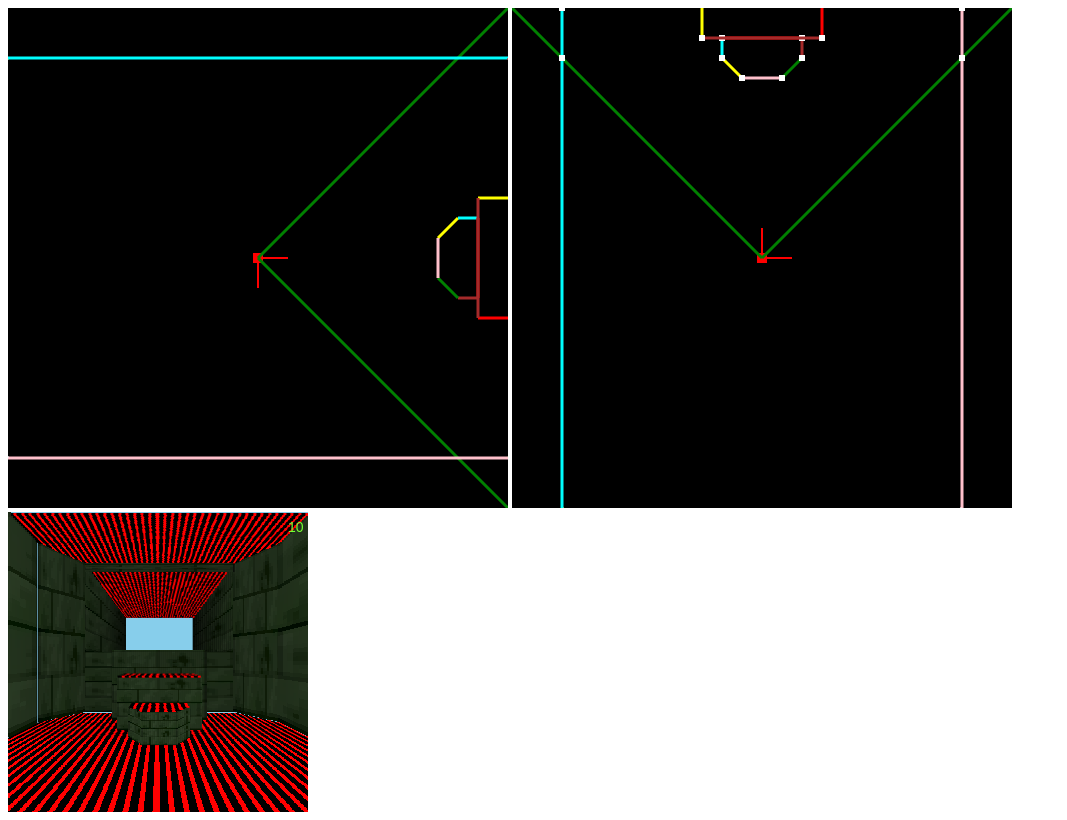
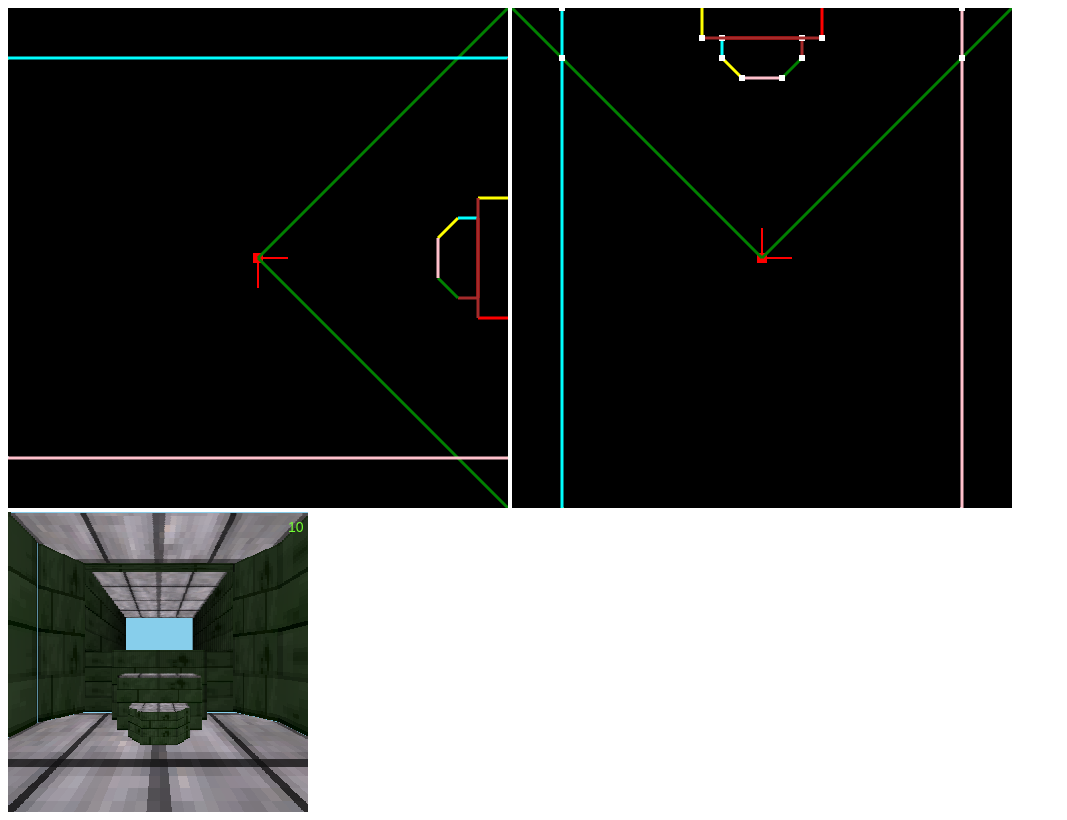
Before and after one commit to jahepi-mx/doom-canvas-js, a plain HTML site: page index.html in a window 1280 px wide. Shown: the whole page, without its empty margins (0-1067 px from the left). Drawn offline with Linux system fonts and the light colour scheme; animation ran at ten frames a second.

Commit message:
Texture mapping improvements

```diff
--- a/index.html
+++ b/index.html
@@ -50,6 +50,11 @@ window.onload = function() {
     canvas3d.height = height3d;
     player = new Player(hw, hh);
 
+    var canvas = document.getElementById("floorCanvas");
+    var floorContext = document.getElementById("floorCanvas").getContext("2d");
+    floorContext.drawImage(document.getElementById("floor"), 0, 0);
+    var floorImgData = floorContext.getImageData(0, 0, canvas.width, canvas.height);
+
     tan = 1 / Math.tan(player.fovDegrees * player.toRadians);
     camZOffset.z = 100;
 
@@ -62,7 +67,7 @@ window.onload = function() {
     segment.add(250, -200, -250, -200, "pink", 0, 0);
     segment.add(-250, -200, -300, -150, "white", 0, 0);
     segment.add(-300, -150, -300, 150, "orange", 0, 0);
-    segment.texturizeFloorCeiling();
+    segment.loadFloorCeilingTextureData(floorImgData);
     segments.push(segment);
 
     segment = new Segment(player, camZOffset, 0, 40, tan, hw3d, hh3d, hw, hh);
@@ -73,7 +78,7 @@ window.onload = function() {
     segment.add(200, -40, 180, -20, "green", 0, 0);
     segment.add(180, -20, 180, 20, "pink", 0, 0);
     segment.hasFloor = false;
-    segment.texturizeFloorCeiling();
+    segment.loadFloorCeilingTextureData(floorImgData);
     segments.push(segment);
 
     segment = new Segment(player, camZOffset, 0, 80, tan, hw3d, hh3d, hw, hh);
@@ -82,7 +87,7 @@ window.onload = function() {
     segment.add(260, -60, 220, -60, "red", 0, 0);
     segment.add(220, -60, 220, 60, "brown", 0, 0);
     segment.hasFloor = false;
-    segment.texturizeFloorCeiling();
+    segment.loadFloorCeilingTextureData(floorImgData);
     segments.push(segment);
 
     segment = new Segment(player, camZOffset, 0, 120, tan, hw3d, hh3d, hw, hh);
@@ -91,7 +96,7 @@ window.onload = function() {
     segment.add(300, -80, 260, -80, "red", 0, 0);
     segment.add(260, -80, 260, 80, "brown", 0, 0);
     segment.hasFloor = false;
-    segment.texturizeFloorCeiling();
+    segment.loadFloorCeilingTextureData(floorImgData);
     segments.push(segment);
 
     segment = new Segment(player, camZOffset, 120, 180, tan, hw3d, hh3d, hw, hh);
@@ -99,7 +104,7 @@ window.onload = function() {
     segment.add(650, 150, 650, -150, "cyan", 20, 0);
     segment.add(650, -150, 300, -150, "red", 0, 0);
     segment.add(300, -150, 300, 150, "brown", 0, 20);
-    segment.texturizeFloorCeiling();
+    segment.loadFloorCeilingTextureData(floorImgData);
     segments.push(segment);
 
     image = new Image(50, 50);
@@ -171,8 +176,10 @@ function render(time) {
             context3d.fillStyle = "rgba(0,0,0," + (obj.order / 800) + ")";
             context3d.fillRect(hw3d + obj.x, hh3d - obj.z, obj.width, obj.height);
         } else {
-            context3d.fillStyle = obj.color;
-            context3d.fillRect(hw3d + obj.x, hh3d - obj.z, obj.width, obj.height);
+            for (let data of obj.data) {
+                context3d.fillStyle = data.color;
+                context3d.fillRect(hw3d + data.x, hh3d - data.z, data.width, data.height);
+            }
         }
     }
 
@@ -191,5 +198,9 @@ function render(time) {
 <canvas id="localCanvas" style="background-color: black;"></canvas>
 <canvas id="3dCanvas" style="background-color: #87ceeb;"></canvas>
 
+<img id="floor" src="floor.png" width="50" height="50" style="display: none;">
+<canvas id="floorCanvas" width="50" height="50" style="display: none;"></canvas>
+
+</canvas>
 </body>
 </html>
--- a/segment.js
+++ b/segment.js
@@ -22,10 +22,10 @@ class Segment {
         this.hh = hh;
 
         // For ceiling and floor texturing
-        this.texmins = new Map();
-        this.texmaxs = new Map();
-        this.ytexmin = Number.MAX_VALUE;
-        this.ytexmax = Number.MIN_VALUE;
+        this.minx = Number.MAX_VALUE;
+        this.maxx = Number.MIN_VALUE;
+        this.miny = Number.MAX_VALUE;
+        this.maxy = Number.MIN_VALUE;
         this.texcolors = [];
         this.texcolorsints = [];
     }
@@ -39,6 +39,10 @@ class Segment {
             line.ceiling = ceiling;
             this.lines.push(line);
         }
+        this.minx = Math.min(x1, this.minx);
+        this.maxx = Math.max(x1, this.maxx);
+        this.miny = Math.min(y1, this.miny);
+        this.maxy = Math.max(y1, this.maxy);
         this.positions.push(new Vector(x1, y1));
     }
 
@@ -96,7 +100,6 @@ class Segment {
 
     render(yBuffer, context, localContext) {
         var hasIntersections = false;
-        // Draws lines (walls)
         for (let line of this.lines) {
             line.update(0);
             line.render(context);
@@ -110,20 +113,20 @@ class Segment {
                 line.intersectA.z += line.z;
                 line.intersectB.z += line.z;
 
-                if (line.floor == 0 && line.ceiling == 0) this.projectLine(yBuffer, line, 0, line.height);
-                if (line.floor > 0) this.projectLine(yBuffer, line, 0, line.floor);
-                if (line.ceiling > 0) this.projectLine(yBuffer, line, line.height - line.ceiling, line.height);
+                if (line.floor == 0 && line.ceiling == 0) this.drawWall(yBuffer, line, 0, line.height);
+                if (line.floor > 0) this.drawWall(yBuffer, line, 0, line.floor);
+                if (line.ceiling > 0) this.drawWall(yBuffer, line, line.height - line.ceiling, line.height);
             }
         }
         if (!hasIntersections) {
             return;
         }
-        if (this.hasCeiling) this.drawSurfaceTexture(this.zUp);
-        if (this.hasFloor) this.drawSurfaceTexture(this.zBottom);
+        if (this.hasCeiling) this.drawSurface(this.zUp);
+        if (this.hasFloor) this.drawSurface(this.zBottom);
     }
     /* The idea behind this is to get the Z screen coordinates, which represent the screen height. We then loop through that range, retrieving the Y world coordinate (depth) and the X world coordinate,
        and convert them to X screen coordinates. As we loop through this range, we convert each pixel back to world coordinates to get the color of the texture. */
-    drawSurfaceTexture(height) {
+    drawSurface(height) {
         var tanH = this.tan * this.hh3d;
         var tanW = this.tan * this.hw3d;
         var zScreenMinA = (-this.camera.z + height) * (1 / this.min) * tanH;
@@ -149,14 +152,15 @@ class Segment {
             var prevColor = null;
             var prevSize = 0;
             var prevX = xMinScreen;
+            var draws = [];
             for (var xScreen = xMinScreen; xScreen <= xMaxScreen; xScreen++) {
                 var x = xScreen / ((1 / y) * tanW);
                 var world = this.player.convertToWorld(x, y);
-                var index = (world.y + 1000) * 10000 + world.x + 1000;
+                var index = (world.y - this.miny) * (this.maxx - this.minx) + (world.x - this.minx);
                 var color = this.texcolors[index];
                 var colorint = this.texcolorsints[index];
                 if (prevColorInt != colorint && xScreen > xMinScreen) {
-                    yBuffer.push({'height': 2, 'x': prevX, 'z': sz, 'color': prevColor, 'width': prevSize + 1, 'order': y, 'img': 0});
+                    draws.push({'height': 2, 'x': prevX, 'z': sz, 'color': prevColor, 'width': prevSize + 1});
                     prevX = xScreen;
                     prevSize = 0;
                 }
@@ -164,11 +168,12 @@ class Segment {
                 prevColorInt = colorint;
                 prevColor = color;
             }
-            yBuffer.push({'height': 2, 'x': prevX, 'z': sz, 'color': prevColor, 'width': prevSize + 1, 'order': y, 'img': 0});
+            draws.push({'height': 2, 'x': prevX, 'z': sz, 'color': prevColor, 'width': prevSize + 1});
+            yBuffer.push({'order': y, 'img': 0, 'data': draws});
         }
     }
-    // Draws walls
-    projectLine(yBuffer, line, down, up) {
+
+    drawWall(yBuffer, line, down, up) {
         var tanW = this.tan * this.hw3d;
         var tanH = this.tan * this.hh3d;
         var x = line.intersectA.x;
@@ -223,50 +228,16 @@ class Segment {
         }
     }
 
-    texturizeFloorCeiling() {
-        var len = this.positions.length;
-        for (var a = 0; a < len; a++) {
-            var aPos = this.positions[a];
-            var bPos = this.positions[(a + 1) % len];
-            var xA = parseInt(aPos.x);
-            var yA = parseInt(aPos.y);
-            var xB = parseInt(bPos.x);
-            var yB = parseInt(bPos.y);
-            if (yB < yA) {
-                var tmpX = xA;
-                var tmpY = yA;
-                xA = xB;
-                yA = yB;
-                xB = tmpX;
-                yB = tmpY;
-            }
-            var xDiff = xB - xA;
-            var yDiff = yB - yA;
-            for (var y = yA; y <= yB; y++) {
-                if (yDiff != 0) {
-                    var ratio = (y - yA) / yDiff;
-                    var x = xA + ratio * xDiff;
-                    if (!this.texmins.has(y)) {
-                        this.texmins.set(y, x);
-                    }
-                    if (!this.texmaxs.has(y)) {
-                        this.texmaxs.set(y, x);
-                    }
-                    this.texmins.set(y, Math.min(x, this.texmins.get(y)));
-                    this.texmaxs.set(y, Math.max(x, this.texmaxs.get(y)));
-                    this.ytexmin = Math.min(y, this.ytexmin);
-                    this.ytexmax = Math.max(y, this.ytexmax);
-                }
-            }
-        }
-        var colors = ["red", "red", "red", "red", "black", "black", "black", "black", "black", "black"];
-        var colorsints = [1, 1, 1, 1, 2, 2, 2, 2, 2, 2];
-        for (var y = this.ytexmin, inc = 0; y <= this.ytexmax; y++, inc++) {
-            var xmin = this.texmins.get(y);
-            var xmax = this.texmaxs.get(y);
-            for (var x = xmin; x <= xmax; x++) {
-                this.texcolors[(y + 1000) * 10000 + x + 1000] = colors[inc % colors.length];
-                this.texcolorsints[(y + 1000) * 10000 + x + 1000] = colorsints[inc % colors.length];
+    loadFloorCeilingTextureData(imageData) {
+        for (var x = this.minx; x <= this.maxx; x++) {
+            for (var y = this.miny; y <= this.maxy; y++) {
+                var rx = (x - this.minx) / (this.maxx - this.minx);
+                var ry = (y - this.miny) / (this.maxy - this.miny);
+                var ix = parseInt(imageData.width * rx);
+                var iy = parseInt(imageData.height * ry);
+                var i = (iy * imageData.width + ix) * 4;
+                this.texcolorsints[(y - this.miny) * (this.maxx - this.minx) + (x - this.minx)] = imageData.data[i] << 16 | imageData.data[i + 1] << 8 | imageData.data[i + 2];
+                this.texcolors[(y - this.miny) * (this.maxx - this.minx) + (x - this.minx)] = "#" + (1 << 24 | imageData.data[i] << 16 | imageData.data[i + 1] << 8 | imageData.data[i + 2]).toString(16).slice(1);
             }
         }
     }
```
Also changed, not shown: floor.png (added).
